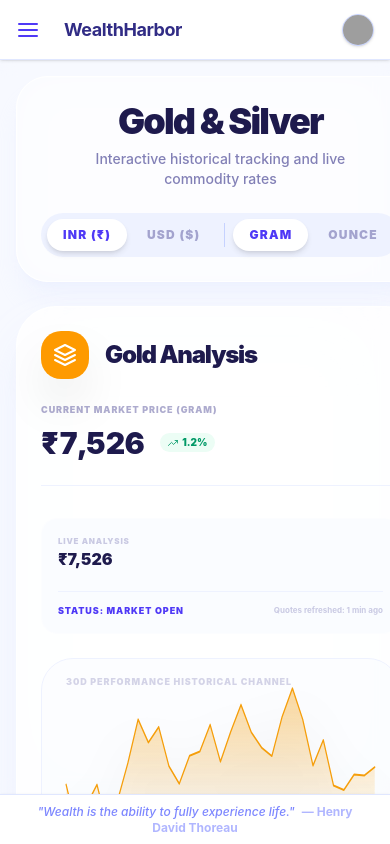
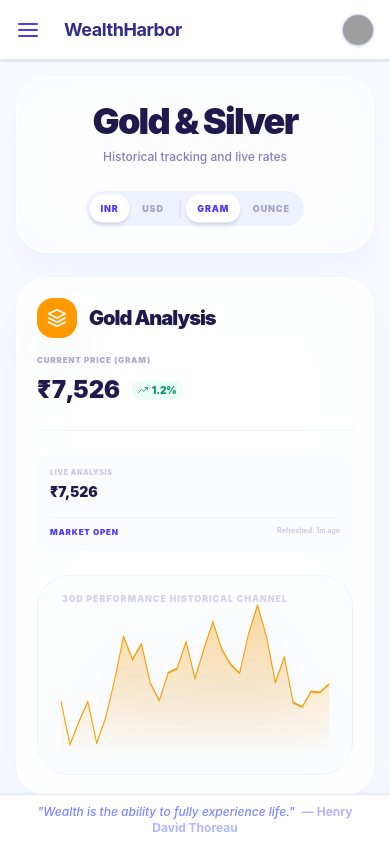
Before and after one commit to Saitejaguptha/WealthHarbor, a React (Vite) app: page /gold-silver in a window 390 px wide. Built offline with nearby package versions, Linux system fonts and the light colour scheme; no server answers; grey boxes are pictures that could not be loaded.

Commit message:
Added Style Settings

```diff
--- a/src/pages/GoldSilver.tsx
+++ b/src/pages/GoldSilver.tsx
@@ -94,49 +94,49 @@ const GoldSilver: React.FC = () => {
         const displayPoint = data.history[data.history.length - 1];
 
         return (
-            <div className="bg-white/80 backdrop-blur-2xl border border-white p-6 md:p-10 rounded-[2.5rem] md:rounded-[3rem] shadow-2xl shadow-indigo-100/50 hover:shadow-indigo-200/50 transition-all duration-700 group">
-                <div className="flex flex-col lg:flex-row justify-between items-start lg:items-center gap-6 md:gap-8 mb-8 md:mb-10 pb-6 md:pb-8 border-b border-indigo-50">
+            <div className="bg-white/80 backdrop-blur-2xl border border-white p-5 md:p-10 rounded-[2rem] md:rounded-[3rem] shadow-2xl shadow-indigo-100/50 hover:shadow-indigo-200/50 transition-all duration-700 group">
+                <div className="flex flex-col lg:flex-row justify-between items-start lg:items-center gap-4 md:gap-8 mb-6 md:mb-10 pb-6 md:pb-8 border-b border-indigo-50">
                     <div className="space-y-4">
-                        <div className="flex items-center gap-4">
-                            <div className={`p-3 md:p-4 ${iconColor} rounded-[1.25rem] md:rounded-[1.5rem] text-white shadow-2xl group-hover:scale-110 transition-transform`}>
-                                <FiLayers className="text-2xl md:text-3xl" />
+                        <div className="flex items-center gap-3 md:gap-4">
+                            <div className={`p-2.5 md:p-4 ${iconColor} rounded-[1rem] md:rounded-[1.5rem] text-white shadow-2xl group-hover:scale-110 transition-transform`}>
+                                <FiLayers className="text-xl md:text-3xl" />
                             </div>
                             <div>
-                                <h2 className="text-2xl md:text-4xl font-black text-indigo-950 tracking-tighter">{data.name} Analysis</h2>
+                                <h2 className="text-xl md:text-4xl font-black text-indigo-950 tracking-tighter">{data.name} Analysis</h2>
                             </div>
                         </div>
                     </div>
 
                     <div className="flex flex-col items-start lg:items-end gap-1">
-                        <p className="text-indigo-900/40 text-[9px] md:text-[10px] font-black uppercase tracking-widest mb-1">
-                            Current Market Price ({unit})
+                        <p className="text-indigo-900/40 text-[8px] md:text-[10px] font-black uppercase tracking-widest mb-1">
+                            Current Price ({unit})
                         </p>
-                        <div className="flex items-center gap-4">
-                            <span className="text-3xl md:text-5xl font-black text-indigo-950 tabular-nums">
+                        <div className="flex items-center gap-3 md:gap-4">
+                            <span className="text-2xl md:text-5xl font-black text-indigo-950 tabular-nums">
                                 {formatPrice(displayPoint.price)}
                             </span>
-                            <span className="px-2 py-0.5 md:px-3 md:py-1 bg-emerald-50 text-emerald-600 text-[10px] md:text-xs font-black rounded-xl flex items-center gap-1">
+                            <span className="px-1.5 py-0.5 md:px-3 md:py-1 bg-emerald-50 text-emerald-600 text-[10px] md:text-xs font-black rounded-lg md:rounded-xl flex items-center gap-1">
                                 <FiTrendingUp /> 1.2%
                             </span>
                         </div>
                     </div>
                 </div>
 
-                <div className="flex flex-col md:flex-row items-stretch md:items-center justify-between px-4 py-4 md:px-6 bg-indigo-50/30 rounded-2xl mb-2 text-indigo-900/60 font-medium border border-white/50 gap-4">
+                <div className="flex flex-col md:flex-row items-stretch md:items-center justify-between px-3 py-3 md:px-6 bg-indigo-50/30 rounded-xl md:rounded-2xl mb-2 text-indigo-900/60 font-medium border border-white/50 gap-3 md:gap-4">
                     <div className="flex items-center justify-between md:justify-start gap-4 md:gap-8">
                         <div>
-                            <span className="text-[8px] md:text-[9px] font-black uppercase block tracking-widest opacity-40">Live Analysis</span>
-                            <span className="text-base md:text-lg font-black text-indigo-950">{formatPrice(displayPoint.price)}</span>
+                            <span className="text-[7px] md:text-[9px] font-black uppercase block tracking-widest opacity-40">Live Analysis</span>
+                            <span className="text-sm md:text-lg font-black text-indigo-950">{formatPrice(displayPoint.price)}</span>
                         </div>
-                        <div className="h-8 w-px bg-indigo-100 hidden md:block" />
+                        <div className="h-6 md:h-8 w-px bg-indigo-100 hidden md:block" />
                         <div className="hidden sm:block">
-                            <span className="text-[8px] md:text-[9px] font-black uppercase block tracking-widest opacity-40">Tax (indicative)</span>
-                            <span className="text-base md:text-lg font-black text-indigo-950">3% GST extra</span>
+                            <span className="text-[7px] md:text-[9px] font-black uppercase block tracking-widest opacity-40">Tax (indicative)</span>
+                            <span className="text-sm md:text-lg font-black text-indigo-950">3% GST extra</span>
                         </div>
                     </div>
-                    <div className="flex flex-row md:flex-col items-center md:items-end justify-between md:justify-center border-t md:border-t-0 border-indigo-50 pt-3 md:pt-0 mt-1 md:mt-0">
-                        <span className="text-[9px] md:text-[10px] font-black text-indigo-600 uppercase tracking-widest">Status: Market Open</span>
-                        <span className="text-[8px] md:text-[9px] font-bold opacity-40">Quotes refreshed: 1 min ago</span>
+                    <div className="flex flex-row md:flex-col items-center md:items-end justify-between md:justify-center border-t md:border-t-0 border-indigo-50 pt-2 md:pt-0 mt-0.5 md:mt-0">
+                        <span className="text-[8px] md:text-[10px] font-black text-indigo-600 uppercase tracking-widest">Market Open</span>
+                        <span className="text-[7px] md:text-[9px] font-bold opacity-40">Refreshed: 1m ago</span>
                     </div>
                 </div>
 
@@ -153,37 +153,37 @@ const GoldSilver: React.FC = () => {
             <div className="bg-white/40 backdrop-blur-xl border border-white p-6 md:p-8 rounded-[2rem] md:rounded-[3rem] shadow-xl shadow-indigo-100/30 flex flex-col xl:flex-row items-center justify-between gap-6 md:gap-8">
                 <div className="text-center xl:text-left">
                     <h1 className="text-4xl md:text-6xl font-black text-indigo-950 mb-2 tracking-tighter">Gold & Silver</h1>
-                    <p className="text-indigo-900/60 font-medium text-sm md:text-base px-4 xl:px-0">Interactive historical tracking and live commodity rates</p>
+                    <p className="text-indigo-900/60 font-medium text-xs md:text-base px-4 xl:px-0">Historical tracking and live rates</p>
                 </div>
 
-                <div className="bg-indigo-50 p-1.5 rounded-[1.5rem] flex items-center gap-1">
+                <div className="bg-indigo-50 p-1 rounded-[1.25rem] md:rounded-[1.5rem] flex items-center gap-0.5 md:gap-1 scale-90 md:scale-100">
                     {/* Currency Switcher */}
                     <button
                         onClick={() => setCurrency('INR')}
-                        className={`px-4 md:px-6 py-2 md:py-3 rounded-[1.1rem] text-xs md:text-sm font-black transition-all uppercase tracking-widest whitespace-nowrap ${currency === 'INR' ? 'bg-white text-indigo-600 shadow-md' : 'text-indigo-900/40 hover:text-indigo-900 hover:bg-white/60'}`}
+                        className={`px-3 md:px-6 py-2 md:py-3 rounded-[0.9rem] md:rounded-[1.1rem] text-[10px] md:text-sm font-black transition-all uppercase tracking-widest whitespace-nowrap ${currency === 'INR' ? 'bg-white text-indigo-600 shadow-md' : 'text-indigo-900/40 hover:text-indigo-900 hover:bg-white/60'}`}
                     >
-                        INR (₹)
+                        INR
                     </button>
                     <button
                         onClick={() => setCurrency('USD')}
-                        className={`px-4 md:px-6 py-2 md:py-3 rounded-[1.1rem] text-xs md:text-sm font-black transition-all uppercase tracking-widest whitespace-nowrap ${currency === 'USD' ? 'bg-white text-indigo-600 shadow-md' : 'text-indigo-900/40 hover:text-indigo-900 hover:bg-white/60'}`}
+                        className={`px-3 md:px-6 py-2 md:py-3 rounded-[0.9rem] md:rounded-[1.1rem] text-[10px] md:text-sm font-black transition-all uppercase tracking-widest whitespace-nowrap ${currency === 'USD' ? 'bg-white text-indigo-600 shadow-md' : 'text-indigo-900/40 hover:text-indigo-900 hover:bg-white/60'}`}
                     >
-                        USD ($)
+                        USD
                     </button>
 
                     {/* Divider */}
-                    <div className="h-6 w-px bg-indigo-200 mx-1" />
+                    <div className="h-5 md:h-6 w-px bg-indigo-200 mx-1" />
 
                     {/* Unit Switcher */}
                     <button
                         onClick={() => setUnit('gram')}
-                        className={`px-4 md:px-6 py-2 md:py-3 rounded-[1.1rem] text-xs md:text-sm font-black transition-all uppercase tracking-widest whitespace-nowrap ${unit === 'gram' ? 'bg-white text-indigo-600 shadow-md' : 'text-indigo-900/40 hover:text-indigo-900 hover:bg-white/60'}`}
+                        className={`px-3 md:px-6 py-2 md:py-3 rounded-[0.9rem] md:rounded-[1.1rem] text-[10px] md:text-sm font-black transition-all uppercase tracking-widest whitespace-nowrap ${unit === 'gram' ? 'bg-white text-indigo-600 shadow-md' : 'text-indigo-900/40 hover:text-indigo-900 hover:bg-white/60'}`}
                     >
                         Gram
                     </button>
                     <button
                         onClick={() => setUnit('ounce')}
-                        className={`px-4 md:px-6 py-2 md:py-3 rounded-[1.1rem] text-xs md:text-sm font-black transition-all uppercase tracking-widest whitespace-nowrap ${unit === 'ounce' ? 'bg-white text-indigo-600 shadow-md' : 'text-indigo-900/40 hover:text-indigo-900 hover:bg-white/60'}`}
+                        className={`px-3 md:px-6 py-2 md:py-3 rounded-[0.9rem] md:rounded-[1.1rem] text-[10px] md:text-sm font-black transition-all uppercase tracking-widest whitespace-nowrap ${unit === 'ounce' ? 'bg-white text-indigo-600 shadow-md' : 'text-indigo-900/40 hover:text-indigo-900 hover:bg-white/60'}`}
                     >
                         Ounce
                     </button>
```
Also changed, not shown: src/pages/Commodities.tsx (+32 -32 lines), src/pages/Profile.tsx (+28 -28 lines).
